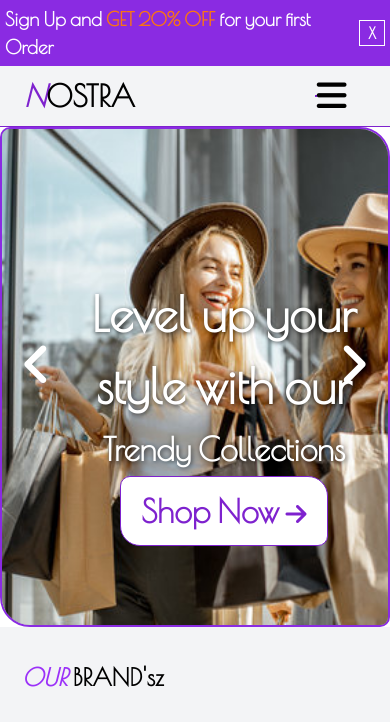
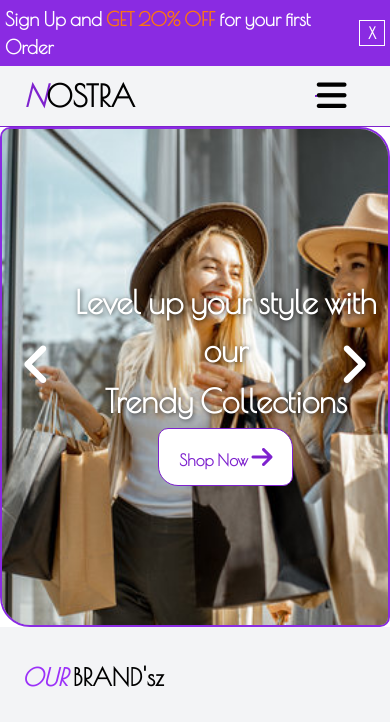
Before and after one commit to be-inspiring-urself13/Nostra-Project, a plain HTML site: page index.html in a window 390 px wide. Shown: the top 722 px of the page. Drawn offline with nearby package versions, Linux system fonts and the light colour scheme.

Commit message:
changes made

```diff
--- a/style.css
+++ b/style.css
@@ -256,7 +256,7 @@ background-color: white;
 .slider-content button:hover{
    background-color: #c084fc;
   transform: scale(1.1);
-  transition: 0.2s ease;
+  transition: 0.5s ease-in-out;
   color: white;
 }
 
@@ -602,10 +602,10 @@ opacity: 0.6;
 @media (max-width:480px){
   .slider-content{
     text-align: center;
-    left: 15%;
+    left: 16%;
   }
   .slider-content h1{
-    font-size: 3rem;
+    font-size: 2rem;
     margin-bottom: 3px;
   }
   .slider-content h4{
@@ -613,7 +613,7 @@ opacity: 0.6;
     margin-bottom: 3px;
   }
   .slider-content button a{
-    font-size: 2rem;
+    font-size: 1rem;
   }
   .slider-left-button,.slider-right-button{
     font-size: 50px;
```
